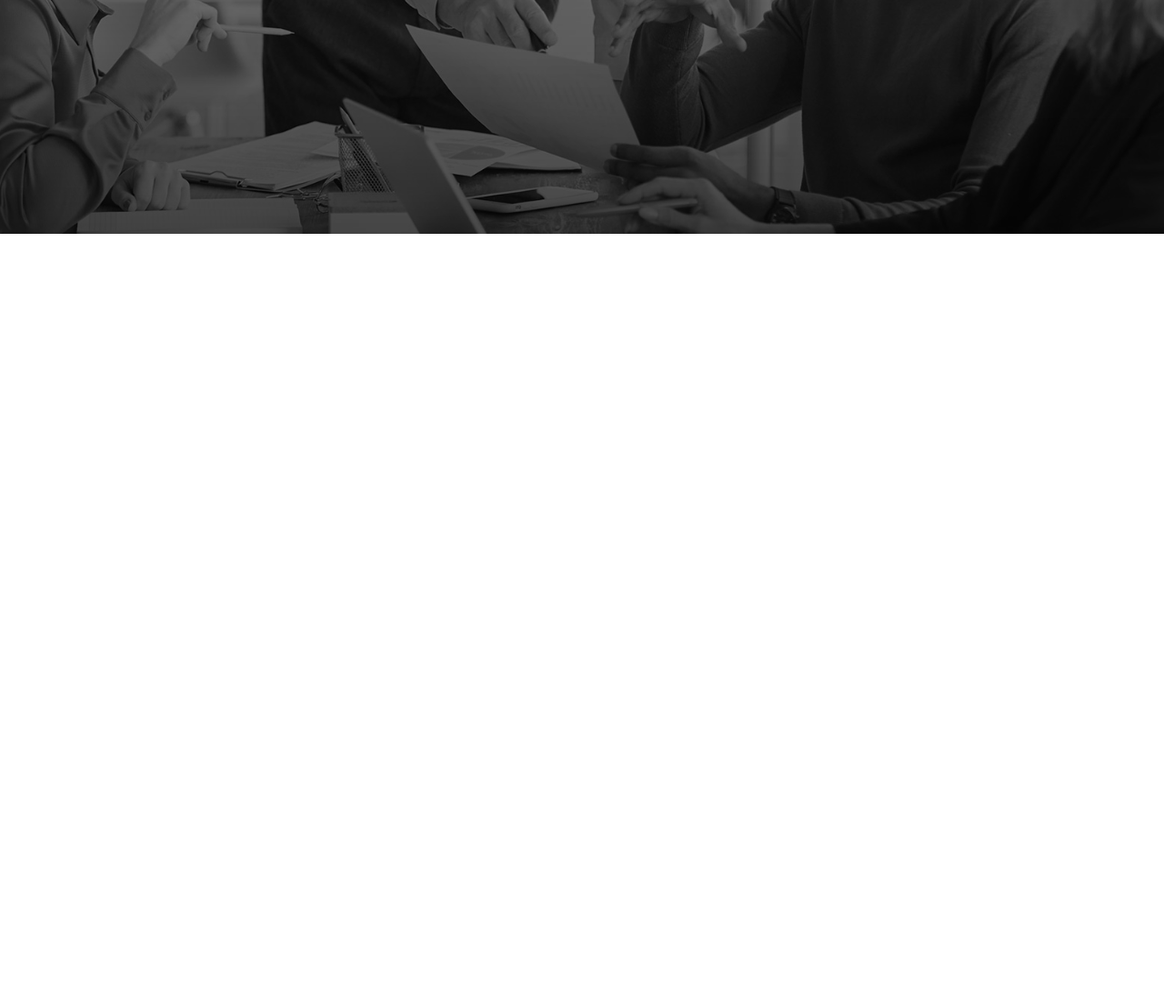
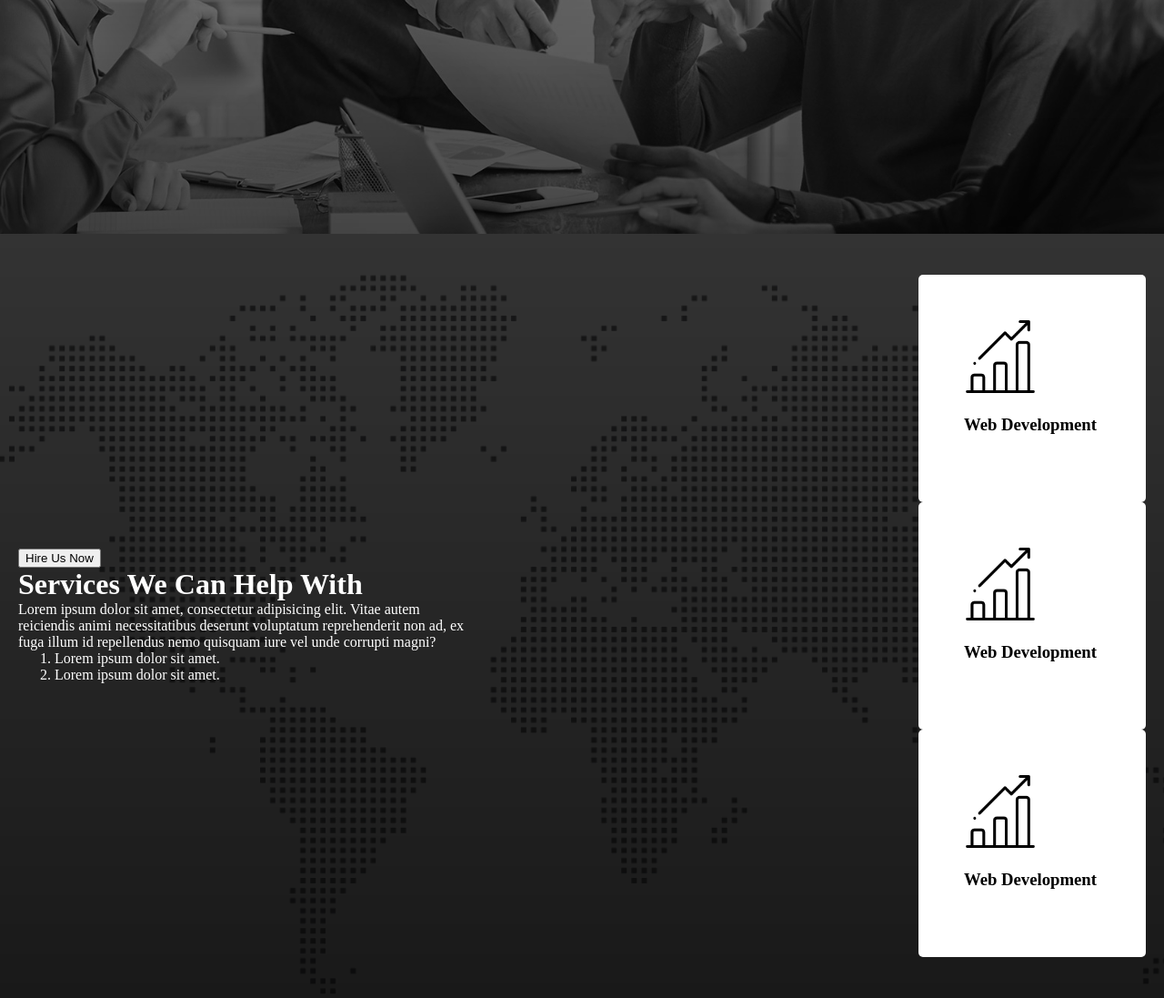
Before and after one commit to NinjaIfti/portfolio-practice-2, a plain HTML site: page index.html in a window 1280 px wide. Shown: the part 602-1699 px from the top of the page at 91% size. Before the commit the page ends 859 px from the top, so only its background shows below. Drawn offline with Linux system fonts and the light colour scheme.

Commit message:
services

```diff
--- a/index.html
+++ b/index.html
@@ -23,9 +23,11 @@
         </div>
         <div class="banner-container">
             <div class="banner-info">
-                <h1 class="title" > <span id="digital">Digital</span> Agency You <br> Can Rely Upon!</h1>
-            <p class="description" >Lorem ipsum dolor sit amet consectetur adipisicing elit. Harum dolores ea adipisci asperiores, sequi
-                perferendis unde? Modi debitis veniam cupiditate error eveniet laborum sed officiis, dolorem commodi qui
+                <h1 class="title"> <span id="digital">Digital</span> Agency You <br> Can Rely Upon!</h1>
+                <p class="description">Lorem ipsum dolor sit amet consectetur adipisicing elit. Harum dolores ea
+                    adipisci asperiores, sequi
+                    perferendis unde? Modi debitis veniam cupiditate error eveniet laborum sed officiis, dolorem commodi
+                    qui
                     dolore illo.</p>
                 <button class="btn-1">
                     Discover us
@@ -38,6 +40,42 @@
 
         </div>
     </header>
+    <main>
+        <div class="service-container">
+            <div class="left-side-contianer">
+                <button>Hire Us Now</button>
+                <h1>
+                    Services We Can Help With</h1>
+                <p class="service-description">
+                    Lorem ipsum dolor sit amet, consectetur adipisicing elit. Vitae autem reiciendis animi
+                    necessitatibus deserunt voluptatum reprehenderit non ad, ex fuga illum id repellendus nemo quisquam
+                    iure vel unde corrupti magni?
+
+                </p>
+                <ol>
+                    <li>Lorem ipsum dolor sit amet.</li>
+                    <li>Lorem ipsum dolor sit amet.</li>
+                </ol>
+            </div>
+            <div class="right-side-contianer">
+                <div class="all-box">
+                    <div class="box">
+                        <img class="icon" src="./asset/icons/bar-chart.png" alt="">
+                        <h3>Web Development</h3>
+                    </div>
+                    <div class="box">
+                        <img class="icon" src="./asset/icons/bar-chart.png" alt="">
+                        <h3>Web Development</h3>
+                    </div>
+                    <div class="box">
+                        <img class="icon" src="./asset/icons/bar-chart.png" alt="">
+                        <h3>Web Development</h3>
+                    </div>
+
+                </div>
+            </div>
+        </div>
+    </main>
 
 </body>
 
--- a/style.css
+++ b/style.css
@@ -77,3 +77,36 @@
 .btn-1:hover {
     color: black;
 }
+.service-container{
+    height: 100vh;
+    background-image: url('./asset/image/footer-bg.png'), linear-gradient(rgba(0, 0, 0, 0.8), rgba(0, 0, 0, 0.9));
+    background-blend-mode: overlay;
+    background-position: center;
+    background-repeat: no-repeat;
+    background-size: cover;
+   color: white;
+   display: flex;
+   width: ;
+   align-items: center;
+   padding: 20px;
+
+}
+.icon{
+    width: 80px;
+    margin-bottom: 20px;
+}
+.box{
+
+    width: 150px;
+    height: 150px;
+    background-color: white;
+    color: black;
+    border-radius: 5px;
+    padding: 50px;
+
+
+}
+.service-description{
+    width: 50%;
+
+}
```
Lines whose indentation alone changed are shown as unchanged.
